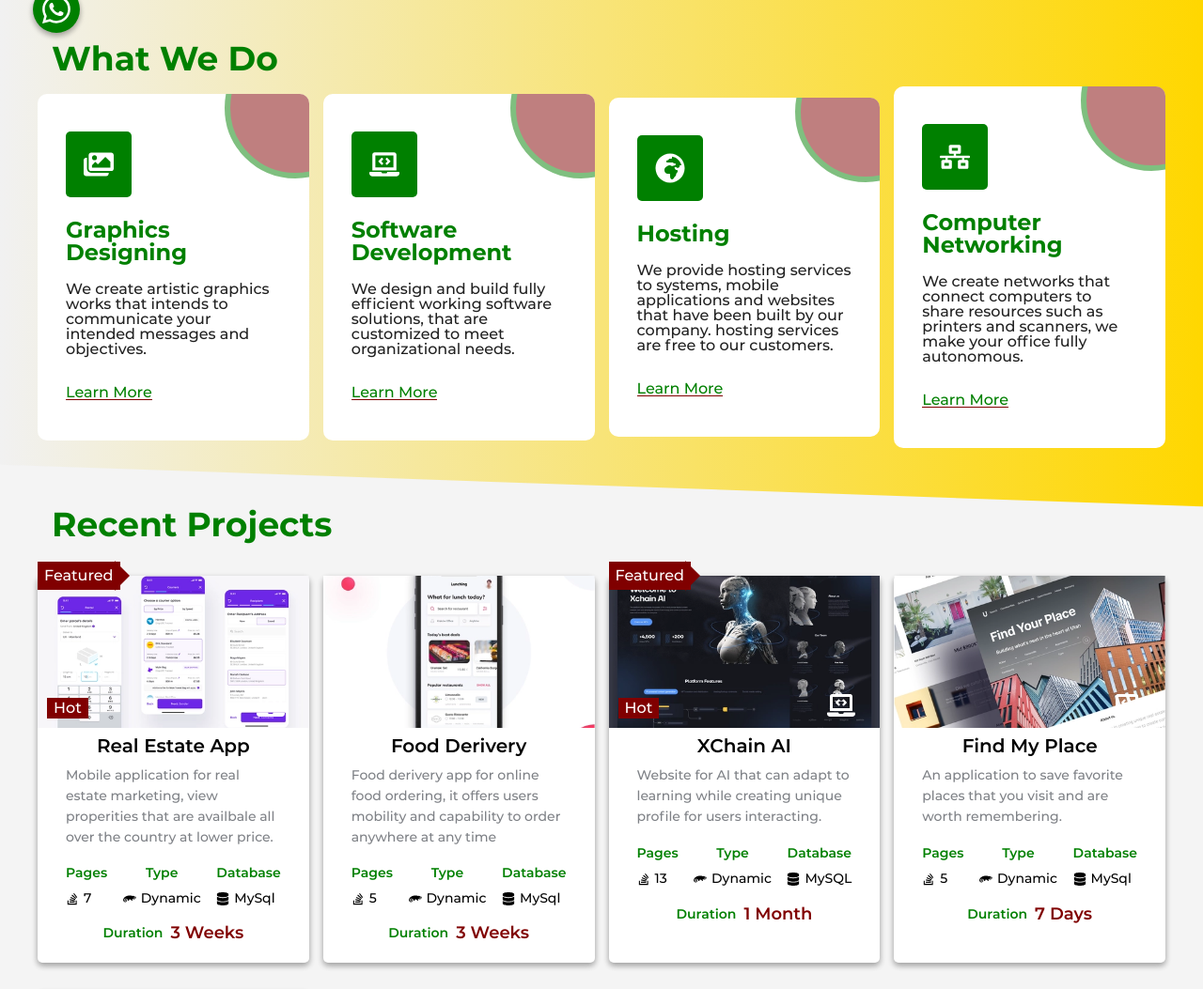
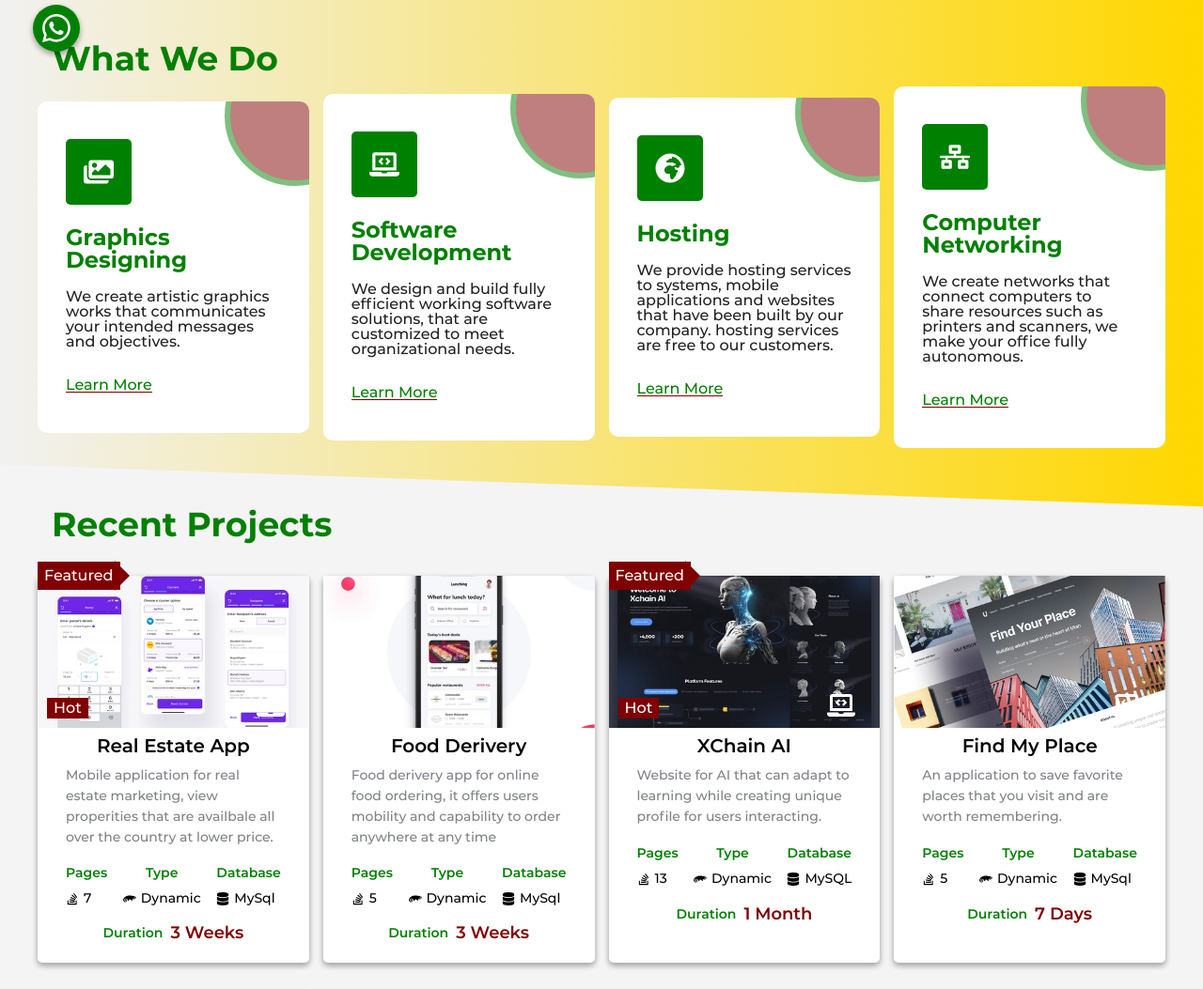
Before and after one commit to LucasJohnNyamhanga/datasoft, a Next.js app: page / in a window 1280 px wide. Shown: the part 696-1749 px from the top of the page at 94% size. Built offline with nearby package versions, Linux system fonts and the light colour scheme.

Commit message:
update position

```diff
--- a/app/components/WhatWeDo.tsx
+++ b/app/components/WhatWeDo.tsx
@@ -14,7 +14,7 @@ const dataPoint = [
     id: 1,
     header: "Graphics Designing",
     icon: <FaImages />,
-    description: `We create artistic graphics works that intends to communicate your intended messages and objectives.`,
+    description: `We create artistic graphics works that communicates your intended messages and objectives.`,
     link: `#`,
   },
   {
--- a/app/styles/goToTop.module.scss
+++ b/app/styles/goToTop.module.scss
@@ -6,7 +6,7 @@
   place-self: end;
   position: fixed;
   //margin-top: calc(100vh + $height);
-  bottom: 80px;
+  bottom: 60px;
   right: 40px;
   z-index: 9999;
   transition: all 0.2s ease-in-out;
@@ -22,7 +22,7 @@
   place-self: end;
   position: fixed;
   //margin-top: calc(100vh + $height);
-  bottom: 69px;
+  bottom: 49px;
   left: 35px;
   z-index: 9999;
   box-shadow: 0 3px 6px rgba(0, 0, 0, 0.16), 0 3px 6px rgba(0, 0, 0, 0.23);
```
